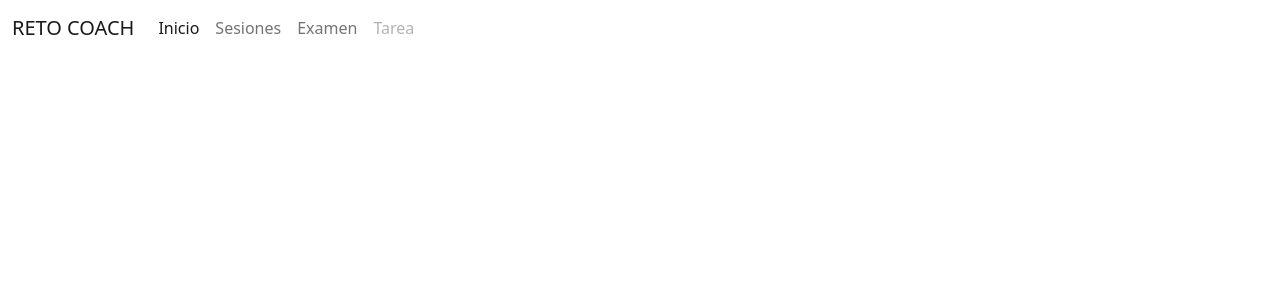
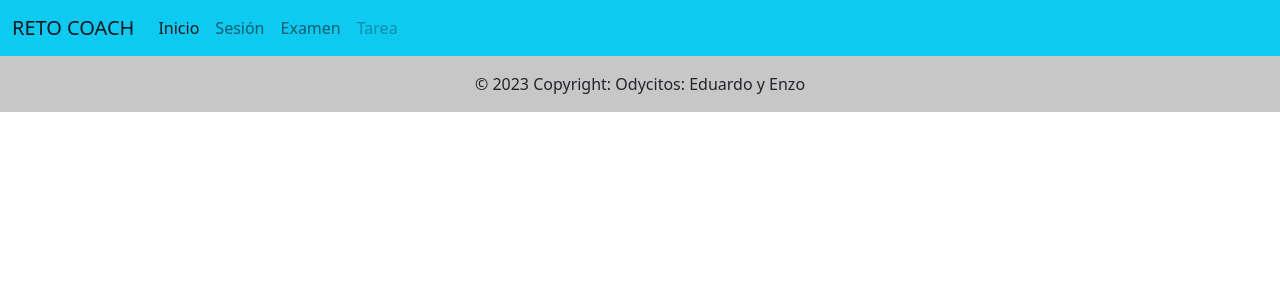
Before and after one commit to eduardoorm/web-odybank, an Angular app: page / in a window 1280 px wide. Shown: the top 300 px of the page. Built offline with nearby package versions, Linux system fonts and the light colour scheme.

Commit message:
footer added

```diff
--- a/src/app/app.component.html
+++ b/src/app/app.component.html
@@ -7,30 +7,7 @@
   <title>Proyecto RetoCoach</title>
 </head>
 <body>
-  <nav class="navbar navbar-expand-lg bg-body-tertiary">
-    <div class="container-fluid">
-      <a class="navbar-brand" href="#">RETO COACH</a>
-      <button class="navbar-toggler" type="button" data-bs-toggle="collapse" data-bs-target="#navbarNav" aria-controls="navbarNav" aria-expanded="false" aria-label="Toggle navigation">
-        <span class="navbar-toggler-icon"></span>
-      </button>
-      <div class="collapse navbar-collapse" id="navbarNav">
-        <ul class="navbar-nav">
-          <li class="nav-item">
-            <a class="nav-link active" aria-current="page" href="#">Inicio</a>
-          </li>
-          <li class="nav-item">
-            <a class="nav-link" href="#">Sesiones</a>
-          </li>
-          <li class="nav-item">
-            <a class="nav-link" href="#">Examen</a>
-          </li>
-          <li class="nav-item">
-            <a class="nav-link disabled">Tarea</a>
-          </li>
-        </ul>
-      </div>
-    </div>
-  </nav>
-
+  <app-navbar></app-navbar>
+  <app-footer></app-footer>
 </body>
 </html>
--- /dev/null
+++ b/src/app/footer/footer.component.html
@@ -0,0 +1,9 @@
+
+<footer class="bg-light text-center text-lg-start">
+  <!-- Copyright -->
+  <div class="text-center p-3" style="background-color: rgba(0, 0, 0, 0.2);">
+    © 2023 Copyright:
+    <a> Odycitos: Eduardo y Enzo</a>
+  </div>
+  <!-- Copyright -->
+</footer>
--- /dev/null
+++ b/src/app/navbar/navbar.component.html
@@ -0,0 +1,24 @@
+<nav class="navbar navbar-expand-lg bg-info">
+  <div class="container-fluid">
+    <a class="navbar-brand" href="#">RETO COACH</a>
+    <button class="navbar-toggler" type="button" data-bs-toggle="collapse" data-bs-target="#navbarNav" aria-controls="navbarNav" aria-expanded="false" aria-label="Toggle navigation">
+      <span class="navbar-toggler-icon"></span>
+    </button>
+    <div class="collapse navbar-collapse" id="navbarNav">
+      <ul class="navbar-nav">
+        <li class="nav-item">
+          <a class="nav-link active" aria-current="page" href="#">Inicio</a>
+        </li>
+        <li class="nav-item">
+          <a class="nav-link" href="#">Sesión</a>
+        </li>
+        <li class="nav-item">
+          <a class="nav-link" href="#">Examen</a>
+        </li>
+        <li class="nav-item">
+          <a class="nav-link disabled">Tarea</a>
+        </li>
+      </ul>
+    </div>
+  </div>
+</nav>
```
Also changed, not shown: src/app/app.module.ts (+6 -1 lines), src/app/footer/footer.component.ts (added, +10 -0 lines), src/app/navbar/navbar.component.ts (added, +11 -0 lines), src/app/footer/footer.component.css (added), src/app/navbar/navbar.component.css (added), 1 other file (tests, documents, lock files or other folders).
